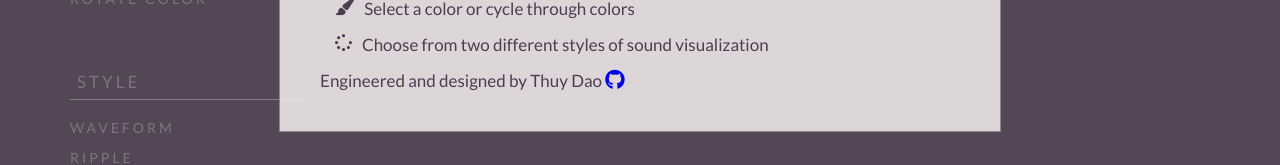
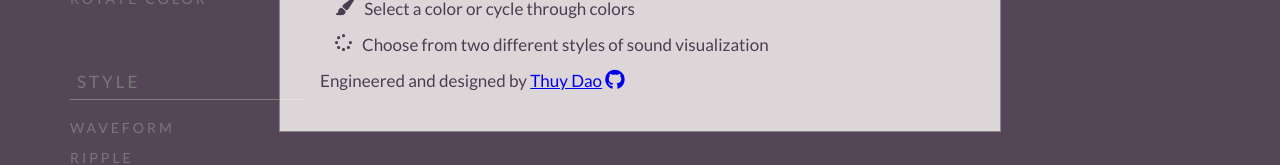
Before and after one commit to thuyD/Sync, a website built with webpack: page index.html in a window 1280 px wide. Shown: the part 421-586 px from the top of the page. Built offline with nearby package versions, Linux system fonts and the light colour scheme.

Commit message:
Add secure link to personal site

```diff
--- a/bundle.js
+++ b/bundle.js
@@ -171,10 +171,8 @@ var AudioGround = function () {
       var audioInput = document.getElementById('audio-input');
       var audio = void 0;
       audioInput.addEventListener('change', function (e) {
-        console.log("first");
         audio = new Audio();
         audio.src = URL.createObjectURL(e.target.files[0]);
-        console.log(audio);
         _this2.stage(audio);
       });
     }
@@ -185,7 +183,6 @@ var AudioGround = function () {
 
       audio.addEventListener('canplay', function () {
         _this3.startPlay(audio);
-        console.log("third", audio);
         _this3.visual.visualizer(_this3.analyserNode);
         _this3.togglePlayPause('pause');
       });
@@ -196,7 +193,6 @@ var AudioGround = function () {
       this.disconnectSourceNode();
       var sourceNode = this.audioCtx.createMediaElementSource(audio);
       this.aSourceNode = sourceNode;
-      console.log("second", this.aSourceNode);
       sourceNode.connect(this.analyserNode);
       this.analyserNode.connect(this.audioCtx.destination);
 
--- a/index.html
+++ b/index.html
@@ -39,7 +39,7 @@
               <p>Choose from two different styles of sound visualization</p>
             </div>
           </div>
-          <p class="contact">Engineered and designed by Thuy Dao  <a href="https://github.com/thuyD/sync"><i class="fa fa-github" aria-hidden="true"></i></a></p>
+          <p class="contact">Engineered and designed by <a href="https://thuydao.me/">Thuy Dao</a>  <a href="https://github.com/thuyD/sync"><i class="fa fa-github" aria-hidden="true"></i></a></p>
         </div>
       </div>
 
--- a/scripts/audio_ground.js
+++ b/scripts/audio_ground.js
@@ -31,10 +31,8 @@ class AudioGround {
     const audioInput = document.getElementById('audio-input');
     let audio;
     audioInput.addEventListener('change', (e) => {
-      console.log("first")
       audio = new Audio();
       audio.src = URL.createObjectURL(e.target.files[0]);
-      console.log(audio)
       this.stage(audio);
     });
   }
@@ -42,7 +40,6 @@ class AudioGround {
   stage(audio) {
     audio.addEventListener('canplay', () => {
       this.startPlay(audio);
-      console.log("third", audio);
       this.visual.visualizer(this.analyserNode);
       this.togglePlayPause('pause');
     });
@@ -52,7 +49,6 @@ class AudioGround {
     this.disconnectSourceNode();
     const sourceNode = this.audioCtx.createMediaElementSource(audio);
     this.aSourceNode = sourceNode;
-    console.log("second", this.aSourceNode);
     sourceNode.connect(this.analyserNode);
     this.analyserNode.connect(this.audioCtx.destination);
 
```
Also changed, not shown: 2 other files.
